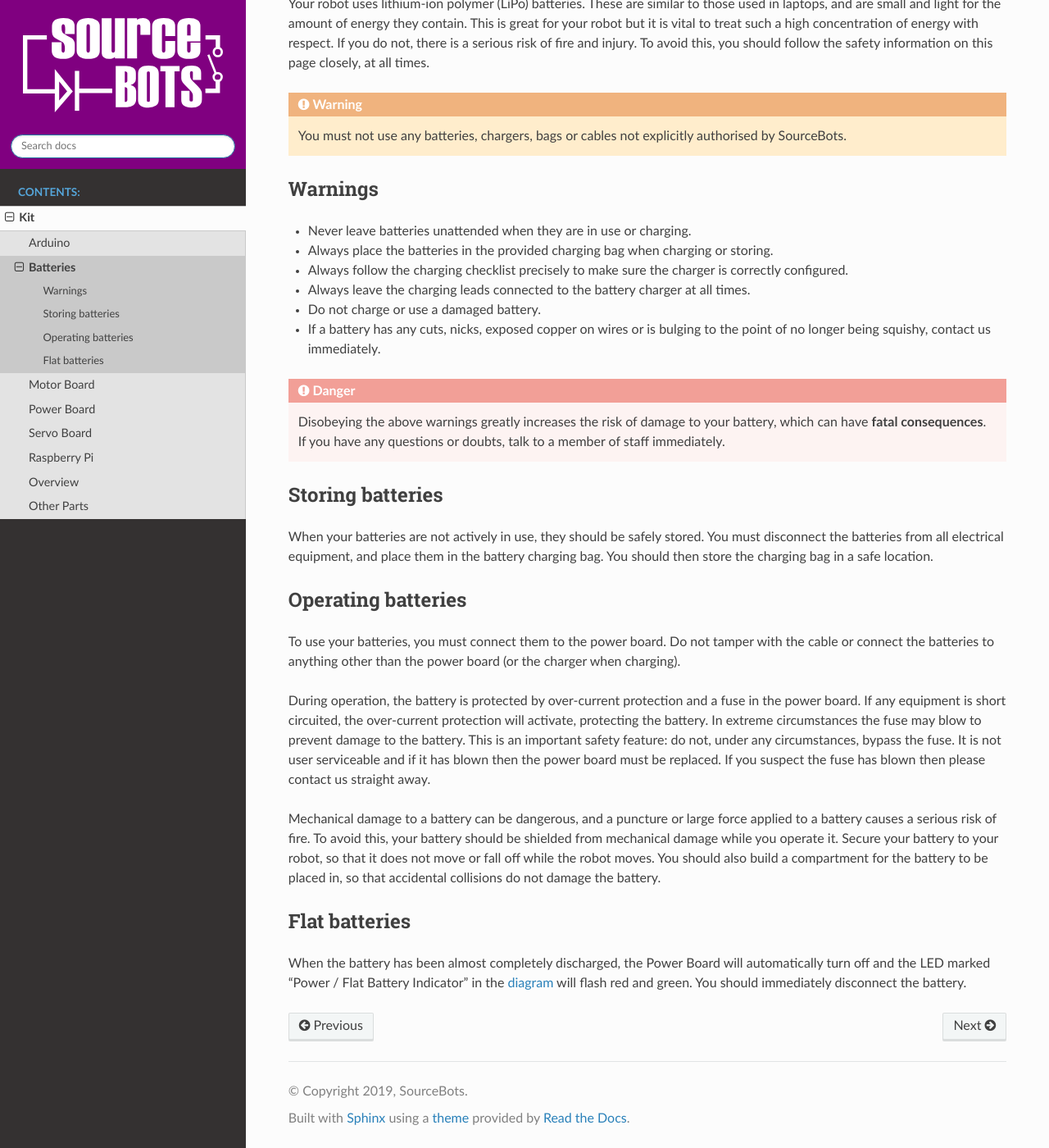
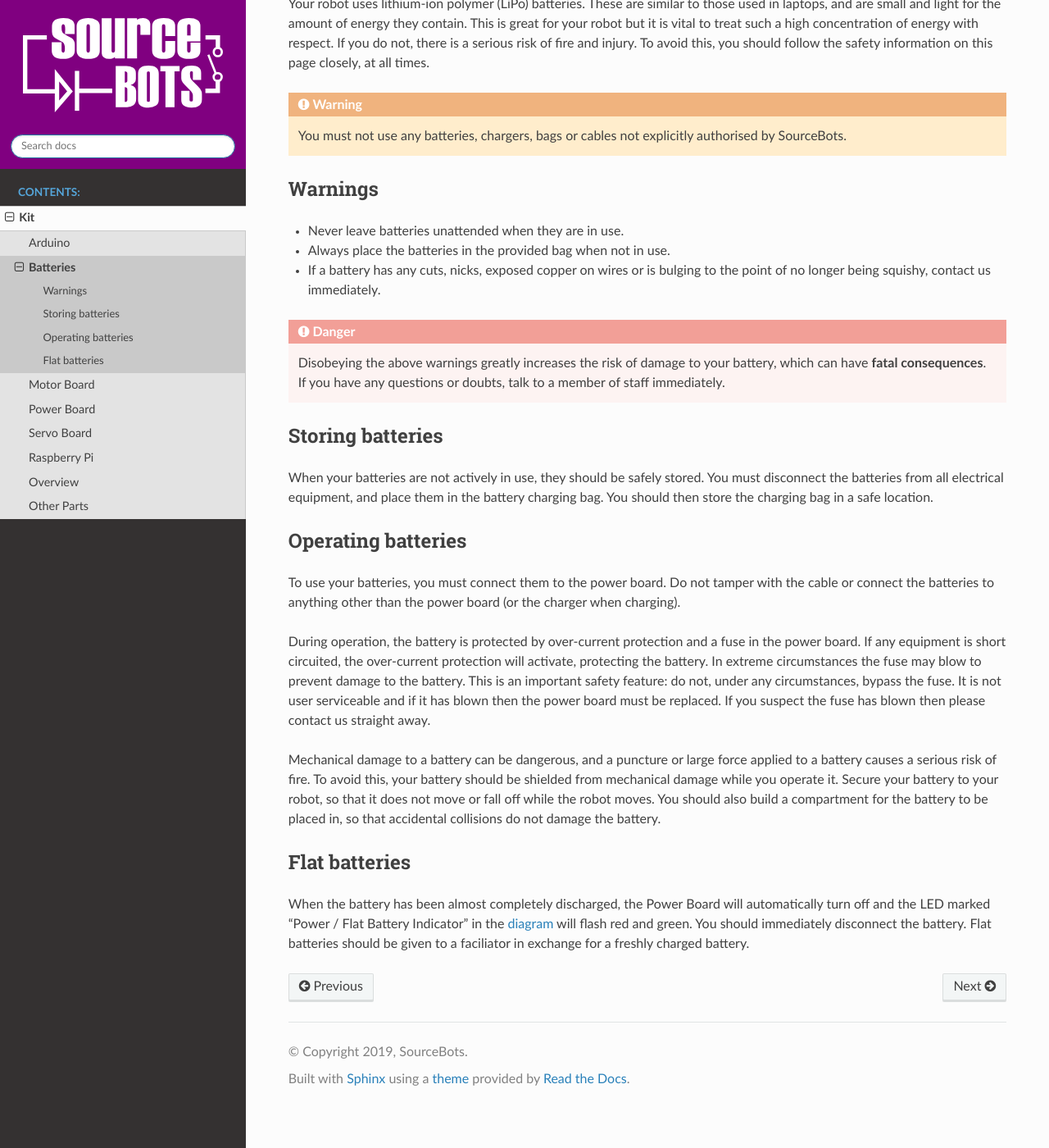
Before and after one commit to sourcebots/sbot, a Sphinx documentation site: the page built from docs/source/kit/battery.rst, in a window 1280 px wide and 1400 px high, scrolled down 526 px. Shown: the whole window at 82% size. Built offline with Sphinx 7.4.7 and the Read the Docs theme 2.0.0, drawn with Linux system fonts in a browser that asks for light colours.

Commit message:
Fix problems from review

```diff
--- a/docs/source/kit/arduino.rst
+++ b/docs/source/kit/arduino.rst
@@ -25,8 +25,6 @@ GPIO Pins
 ---------
 
 The Arduino allows you to connect your kit to your own electronics. It has fourteen digital I/O pins, and six analogue. The analogue pins can read an analogue signal from 0 to 5V. The board also has a couple of ground pins, as well as some pins fixed at 3.3V and 5V output.
-
-The pin layout of the servo assembly is the same as an Arduino Uno.
 
 .. figure:: /_static/kit/arduino_pinout.png
    :alt: Pin Map
@@ -58,6 +56,5 @@ well as the source code of the firmware on the Arduino. You do not need
 this information to use the board but it may be of interest to some
 people.
 
--  `Arduino Uno
-   Schematic <https://www.arduino.cc/en/uploads/Main/Arduino_Uno_Rev3-schematic.pdf>`__
+-  `Arduino Uno Schematic </_static/kit/arduino_schematic.pdf>`__
 -  `Firmware Source <https://github.com/sourcebots/servo-firmware>`__
--- a/docs/source/kit/battery.rst
+++ b/docs/source/kit/battery.rst
@@ -20,14 +20,8 @@ times.
 Warnings
 --------
 
--  Never leave batteries unattended when they are in use or charging.
--  Always place the batteries in the provided charging bag when charging
-   or storing.
--  Always follow the charging checklist precisely to make sure the
-   charger is correctly configured.
--  Always leave the charging leads connected to the battery charger at
-   all times.
--  Do not charge or use a damaged battery.
+-  Never leave batteries unattended when they are in use.
+-  Always place the batteries in the provided bag when not in use.
 -  If a battery has any cuts, nicks, exposed copper on wires or is
    bulging to the point of no longer being squishy, contact us
    immediately.
@@ -71,5 +65,7 @@ Flat batteries
 
 When the battery has been almost completely discharged, the Power Board
 will automatically turn off and the LED marked “Power / Flat Battery
-Indicator” in the `diagram </kit/power-board>`__ will
-flash red and green. You should immediately disconnect the battery.
+Indicator” in the `diagram </kit/power-board.html>`__ will
+flash red and green. You should immediately disconnect the battery. Flat
+batteries should be given to a faciliator in exchange for a freshly charged
+battery.
--- a/docs/source/kit/pi.rst
+++ b/docs/source/kit/pi.rst
@@ -20,6 +20,6 @@ Your robot is running a customised version of the Raspbian_ operating system.
 
 When a USB stick is inserted, the SourceBots software will look for a *main.py*, and then execute it.
 
-The output of your code is logged to the *systemd journal*, and also written to a file on the USB stick.
+The output of your code is written to a ``log.txt`` on the USB stick, and also logged to the *systemd journal*.
 
 .. _Raspbian: https://www.raspbian.org/
--- a/docs/source/kit/power-board.rst
+++ b/docs/source/kit/power-board.rst
@@ -29,8 +29,7 @@ can also be used to power other devices. These are enabled when your
 robot code is started and can also be turned on or off from your code.
 
 There are two 5V connectors that can be used to connect low-current
-devices that take 5V inputs, such as the Raspberry Pi and the servo
-shield.
+devices that take 5V inputs, such as the Raspberry Pi.
 
 There is also a Micro USB B connector which should be used to connect
 the Raspberry Pi for control of the power board.
```
Also changed, not shown: docs/source/kit/motor-board.rst (+15 -16 lines), 2 other files.
